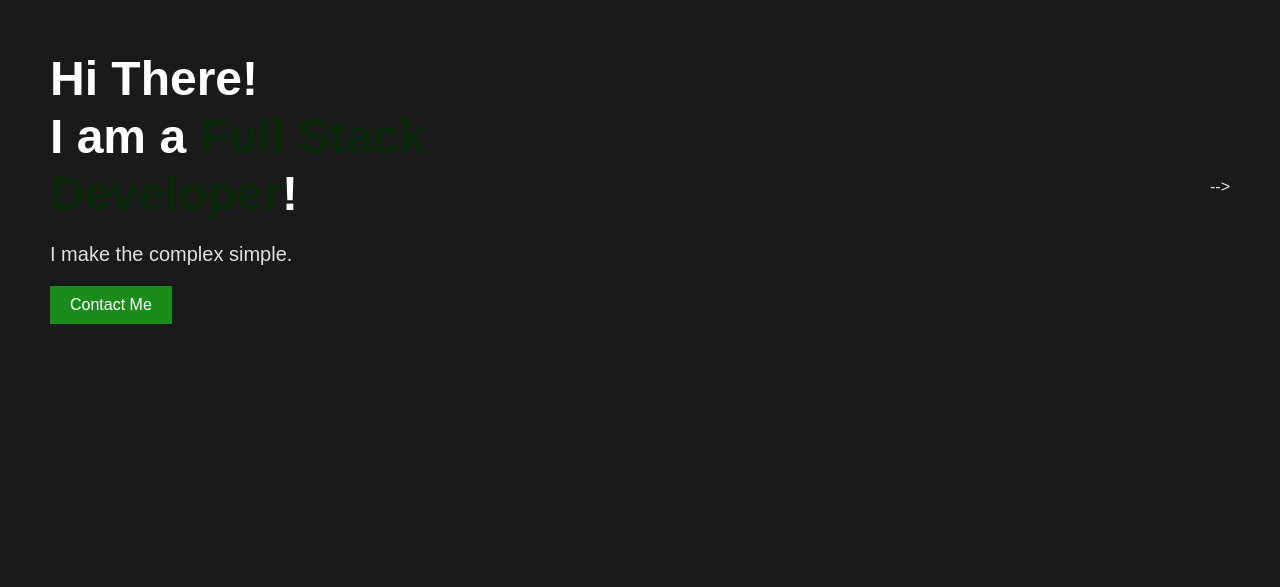
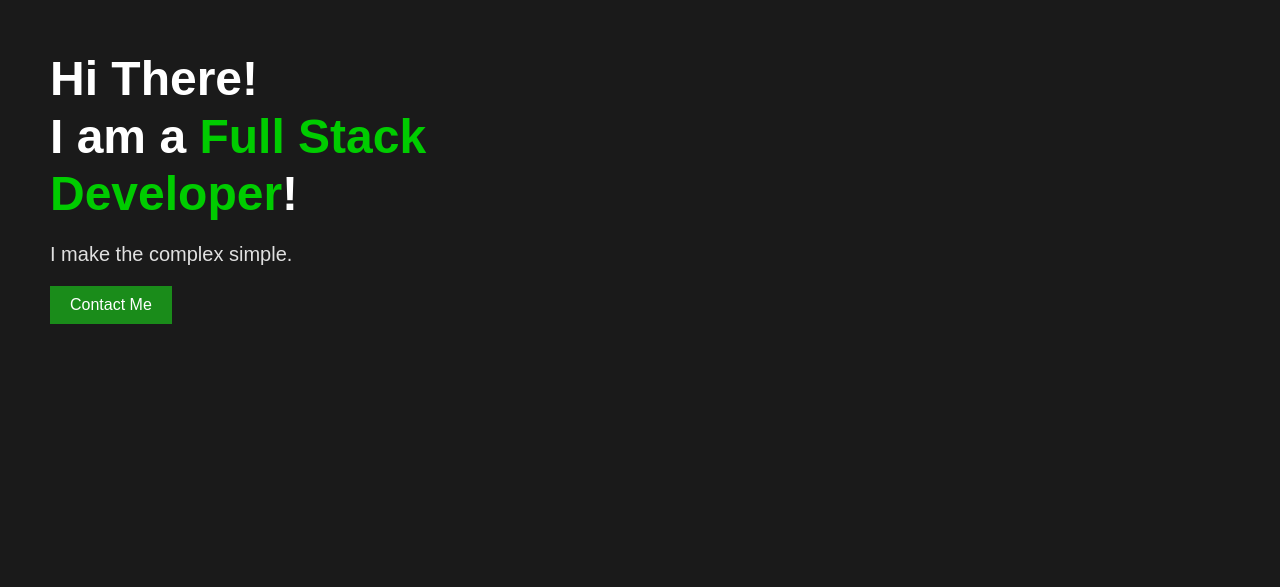
Before and after one commit to Veronica-geek/veronica-portfolio, a plain HTML site: page index.html in a window 1280 px wide. Shown: the part 213-800 px from the top of the page. Drawn offline with Linux system fonts and the light colour scheme.

Commit message:
Update index.html

```diff
--- a/index.html
+++ b/index.html
@@ -89,7 +89,7 @@
             line-height: 1.2;
         }
         .hero h1 span {
-            color: #092709;
+            color: #00cc00;
         }
         .hero p {
             margin: 20px 0;
@@ -230,11 +230,7 @@
             <p>I make the complex simple.</p>
             <button>Contact Me</button>
         </div>
-<!--         <div class="hero-image">
-            <!-- Placeholder for your image upload -->
-<!--             <p class="hero-image-placeholder"><img src="images/133f0394-ac98-46c6-a439-5fbc48f5417f.png" alt="myprofile"></p>
-            <!-- To use an actual image, replace the placeholder with: <img src="path/to/your-image.jpg" alt="Your Image"> -->
-<!--         </div> --> -->
+
     </section> -->
 
     <div class="contact-info">
```
